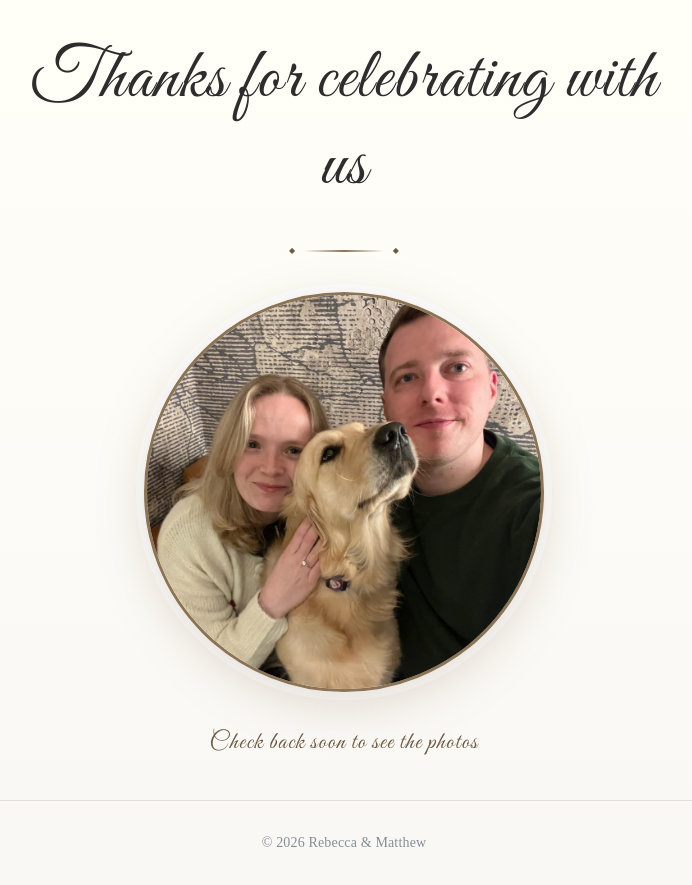
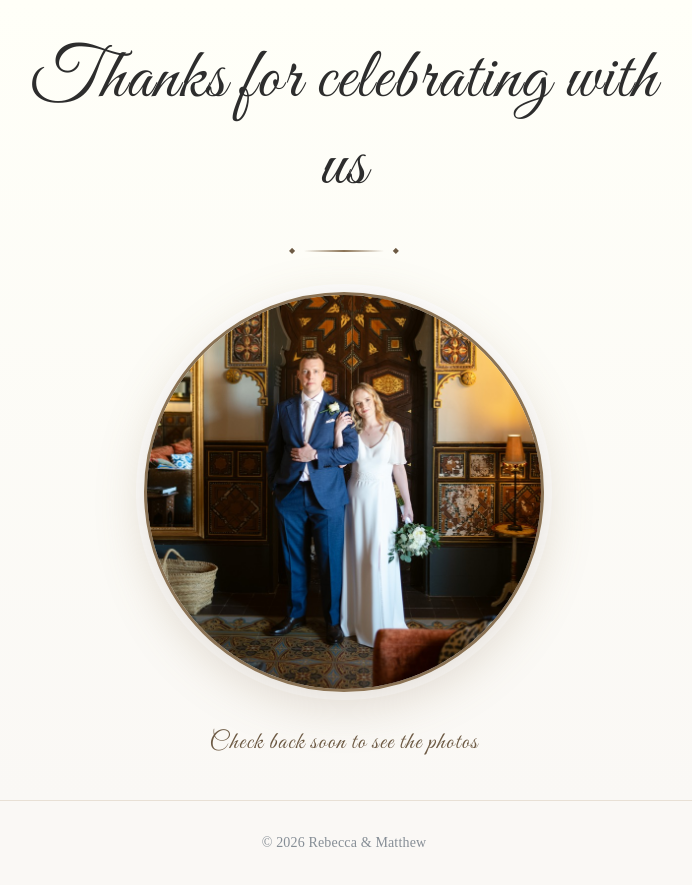
Before and after one commit to Matthew14/Wedding, a Next.js app: page / in a window 1280 px wide. Shown: the whole page, without its empty margins (296-988 px from the left). Built offline with nearby package versions, Linux system fonts and the light colour scheme; no server answers; a web font is replaced by a local one.

Commit message:
feat: replace landing page photo with new wedding portrait
Swap in resized portrait (800px wide), cropped to waist-up view.

```diff
--- a/src/app/page.tsx
+++ b/src/app/page.tsx
@@ -43,13 +43,13 @@ export default function HomePage() {
                             }}
                         >
                             <Image
-                                src="/rebecca-matthew-wedding-photo.jpeg"
+                                src="/rebecca-matthew-wedding-photo-2.jpeg"
                                 alt="Rebecca and Matthew on their wedding day"
                                 fill
                                 sizes="(max-width: 768px) 80vw, 400px"
                                 style={{
                                     objectFit: "cover",
-                                    objectPosition: "75% center",
+                                    objectPosition: "center 90%",
                                 }}
                                 priority
                             />
```
Also changed, not shown: public/rebecca-matthew-wedding-photo-2.jpeg (added).
